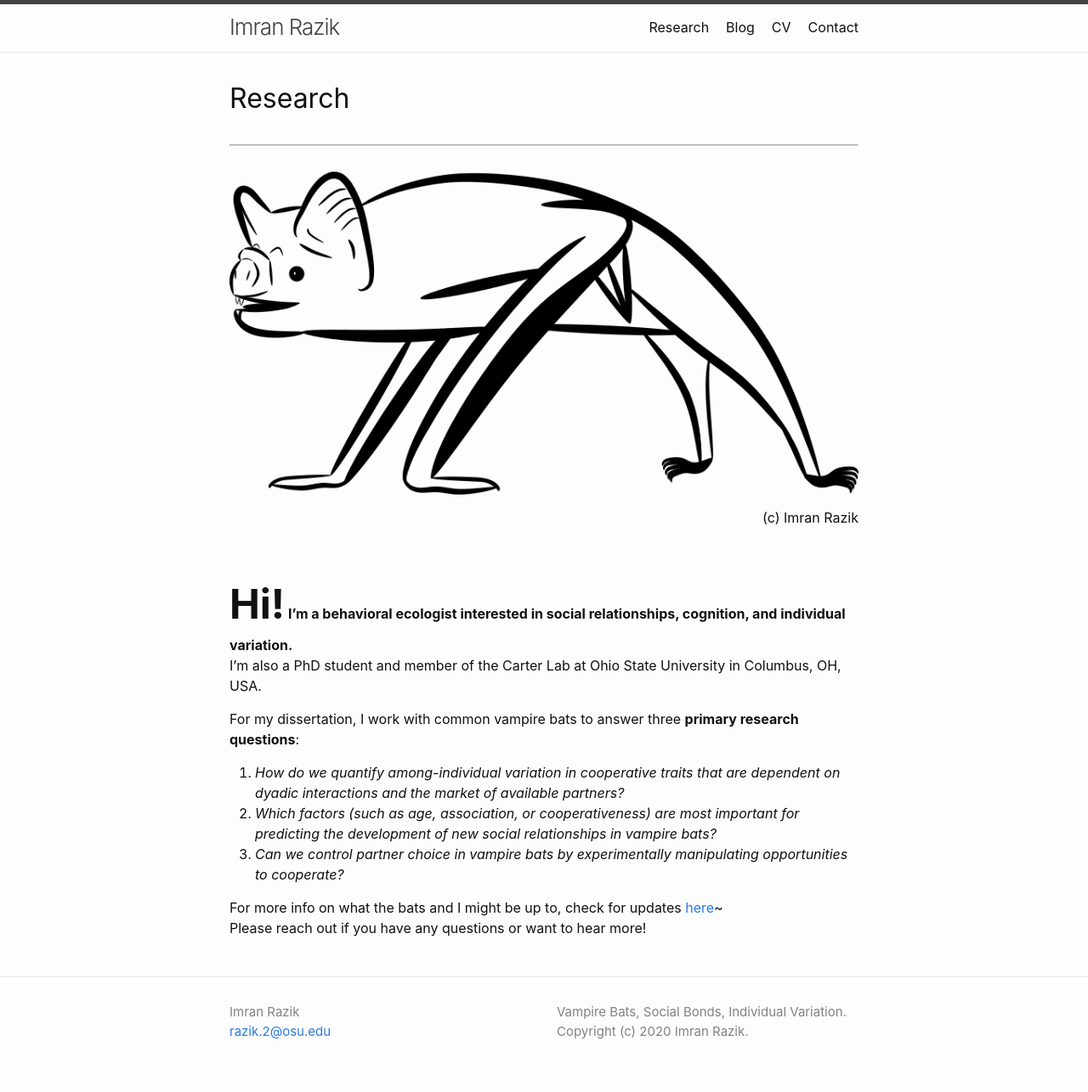
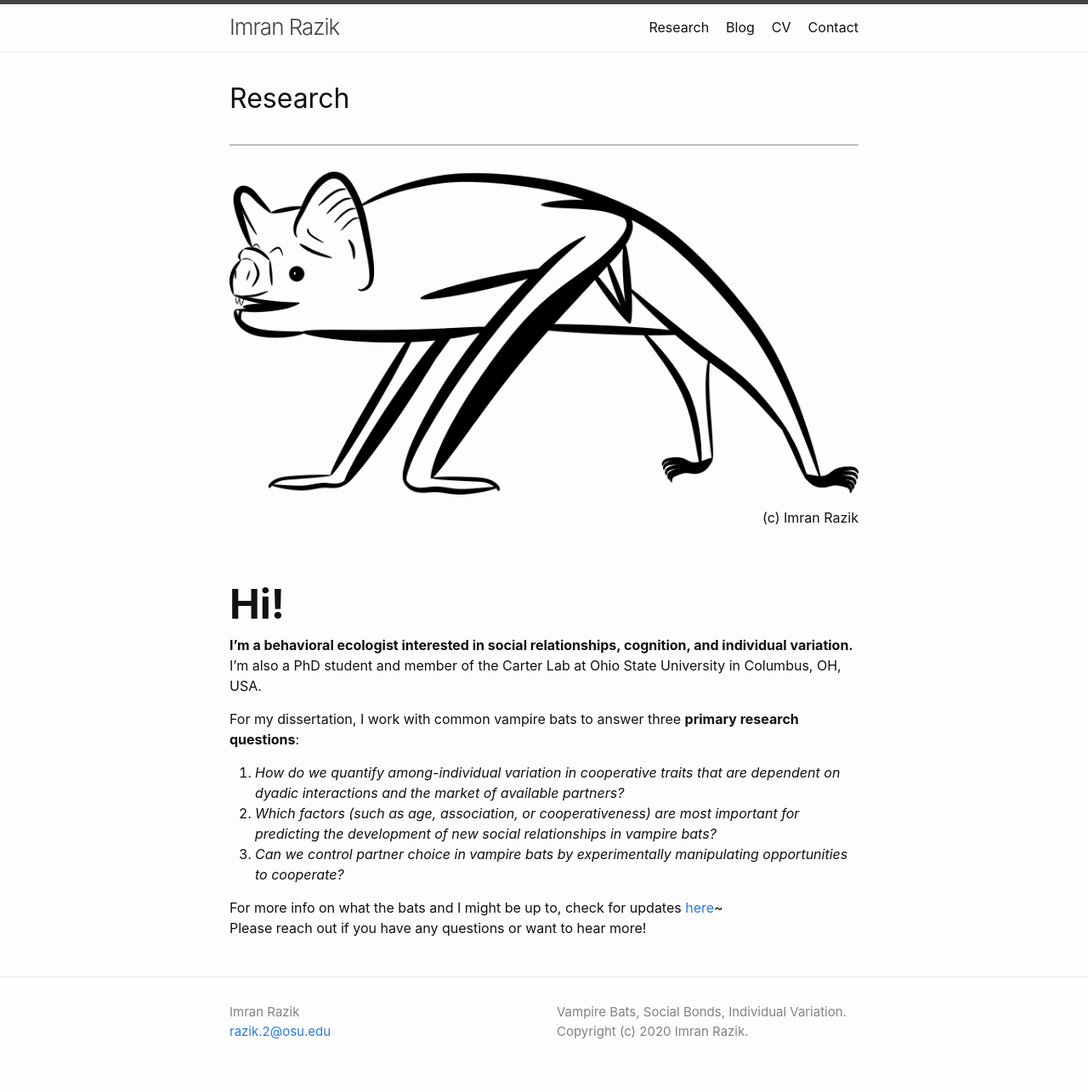
Before and after one commit to imranrazik/imranrazik.github.io, a Jekyll site: the page built from index.md, in a window 1280 px wide. Shown: the whole page at 85% size. Built offline with Jekyll 4.4.1, drawn with Linux system fonts in a browser that asks for light colours; our own code applies the rules of GitHub Pages for plain Markdown files.

Commit message:
Update index.md

```diff
--- a/index.md
+++ b/index.md
@@ -10,7 +10,7 @@
 
 <br/>
 
-<b> <font size="18"> Hi!</font> </b>
+<b> <font size="18"> Hi!</font> </b> <br/>
 <b> I'm a behavioral ecologist interested in social relationships, cognition, and individual variation. </b> <br/>
 I'm also a PhD student and member of the Carter Lab at Ohio State University in Columbus, OH, USA.
 
```
